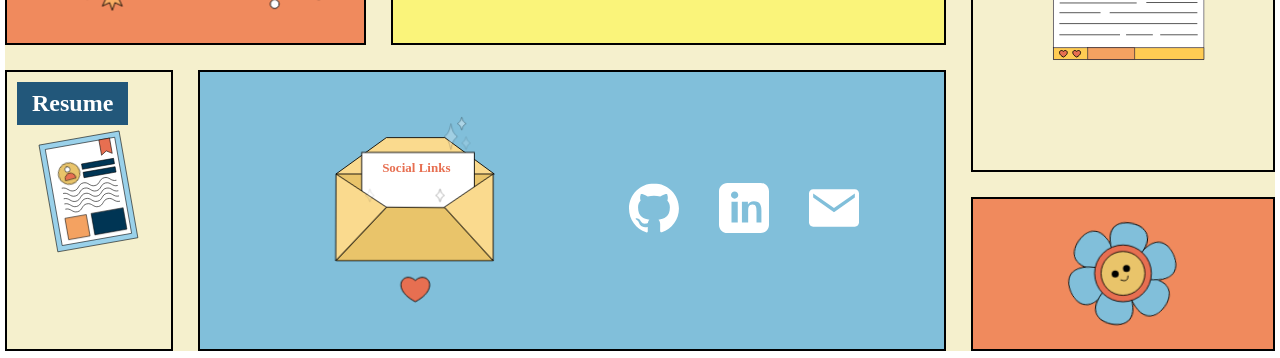
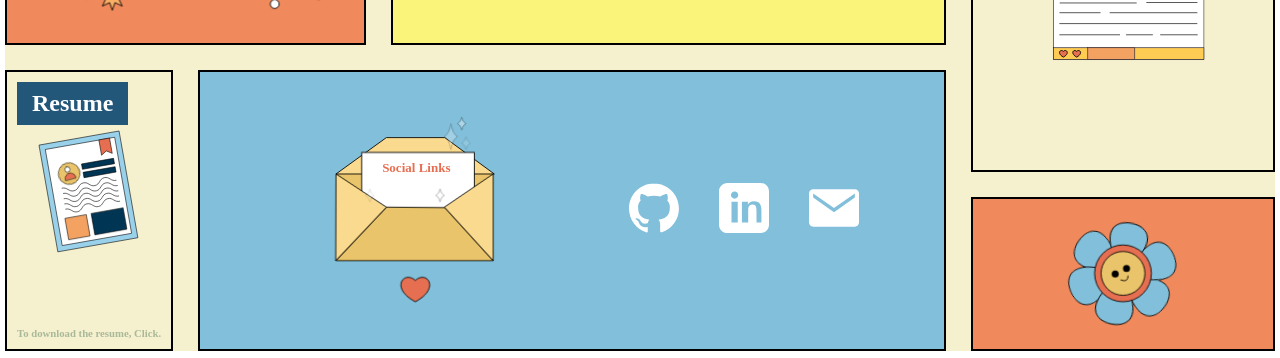
Before and after one commit to MahimaGajjar/Mahima.dev, a React (Create React App) app: page / in a window 1280 px wide. Shown: the part 444-802 px from the top of the page. Built offline with nearby package versions, Linux system fonts and the light colour scheme.

Commit message:
Added the download text in resume box

```diff
--- a/src/components/Home.js
+++ b/src/components/Home.js
@@ -2867,6 +2867,7 @@ export const HomePage = () => {
               stroke="#000"
             />
           </svg>
+          <h6>To download the resume, Click.</h6>
         </div>
         <div className="socialmedia">
           <svg
--- a/src/components/home.css
+++ b/src/components/home.css
@@ -142,6 +142,8 @@
   border: 2px solid black;
   background-color: #f5f0cd;
   position: relative;
+  cursor: pointer;
+  padding-bottom: 10px;
 }
 .resume svg {
   margin-top: 50px;
@@ -154,6 +156,12 @@
   color: white;
   padding: 8px 15px;
   z-index: 2;
+}
+.resume h6 {
+  position: absolute;
+  bottom: 10px;
+  left: 10px;
+  color: #AAB99A;
 }
 .socialmedia {
   grid-row: 5/7;
--- a/src/components/projects.css
+++ b/src/components/projects.css
@@ -12,7 +12,6 @@
   grid-row: 1/4;
   grid-column: 1/3;
   border-radius: 20px;
-  /* background-color: #f08a5d; */
   display: flex;
   justify-content: center;
   align-items: center;
@@ -27,7 +26,7 @@
   position: relative;
   display: flex;
   flex-direction: column;
-  justify-content: flex-end; /* Ensures elements align correctly */
+  justify-content: flex-end;
   padding: 20px;
 }
 .card-bg {
@@ -47,7 +46,7 @@
   bottom: 20px;
   left: 20px;
   right: 20px;
-  z-index: 2; /* Keeps content above background */
+  z-index: 2;
 }
 
 .projectName {
@@ -70,9 +69,9 @@
   color: white;
   padding: 15px;
   opacity: 0;
-  transform: translateY(100%); /* Moves it fully outside the card */
+  transform: translateY(100%);
   transition: transform 0.5s ease, opacity 0.5s ease;
-  z-index: 1; /* Ensures it's above the background but below content */
+  z-index: 1;
 }
 
 .cards:hover .content {
@@ -114,14 +113,10 @@
 .project3 {
   grid-row: 3/7;
   grid-column: span 3;
-  /* border: 2px solid black;
-    background-color: #f08a5d; */
 }
 .project4 {
   grid-row: 4/7;
   grid-column: span 4;
-  /* border: 2px solid black;
-    background-color: #5dc9f0 */
 }
 
 .headingText {
```
